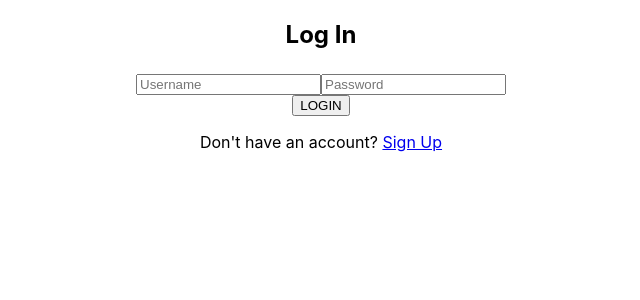
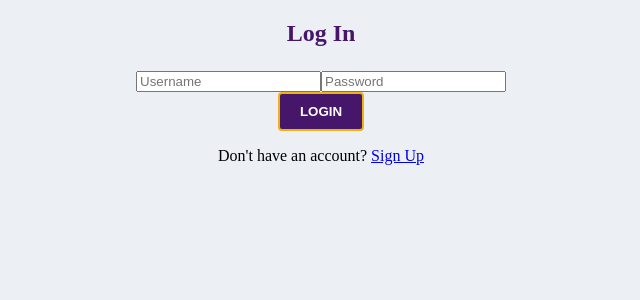
Before and after one commit to sanjuschool/ICSI-418Y-final-project, a React (Create React App) app: page / in a window 1280 px wide. Shown: the top 300 px of the page, without its empty margins (319-959 px from the left). Built offline with nearby package versions, Linux system fonts and the light colour scheme.

Commit message:
Color Change

```diff
--- a/src/styles.css
+++ b/src/styles.css
@@ -2,6 +2,13 @@
 :root {
   --ualbany-purple: #46166b;
   --ualbany-gold: #eeb211;
+  --white: #ffffff;
+
+}
+
+body{
+    background-color: #ecf0f4;
+     font-family: 'Times New Roman', Times, serif;
 }
 
 
@@ -14,10 +21,23 @@ form {
 h2 {
     text-align: center;
     margin-bottom: 1.5rem;
+    color: var(--ualbany-purple);
 }
 
 button {
     cursor: pointer;
     display: block;
     margin: 0 auto;
+
+    background-color: var(--ualbany-purple);
+    color: var(--white);
+    border: 2px solid var(--ualbany-gold);
+    padding:10px 20px;
+    border-radius: 4px;
+    font-weight: bold;
+    transition: 0.3s;
 }
+button:hover{
+    background-color: var(--ualbany-gold);
+    color: var(--ualbany-purple);
+}
```
